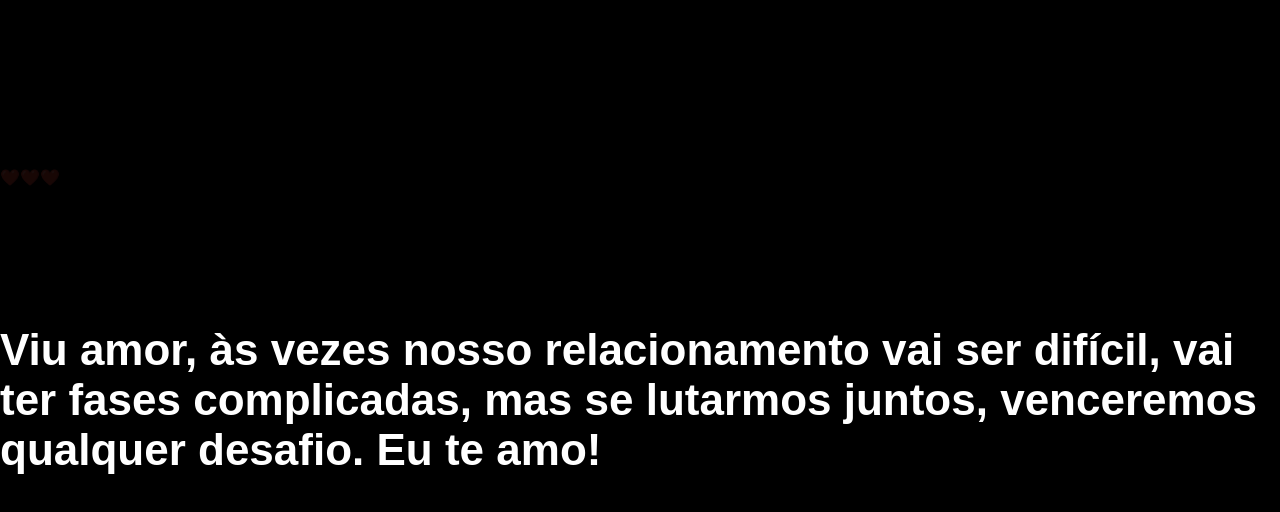
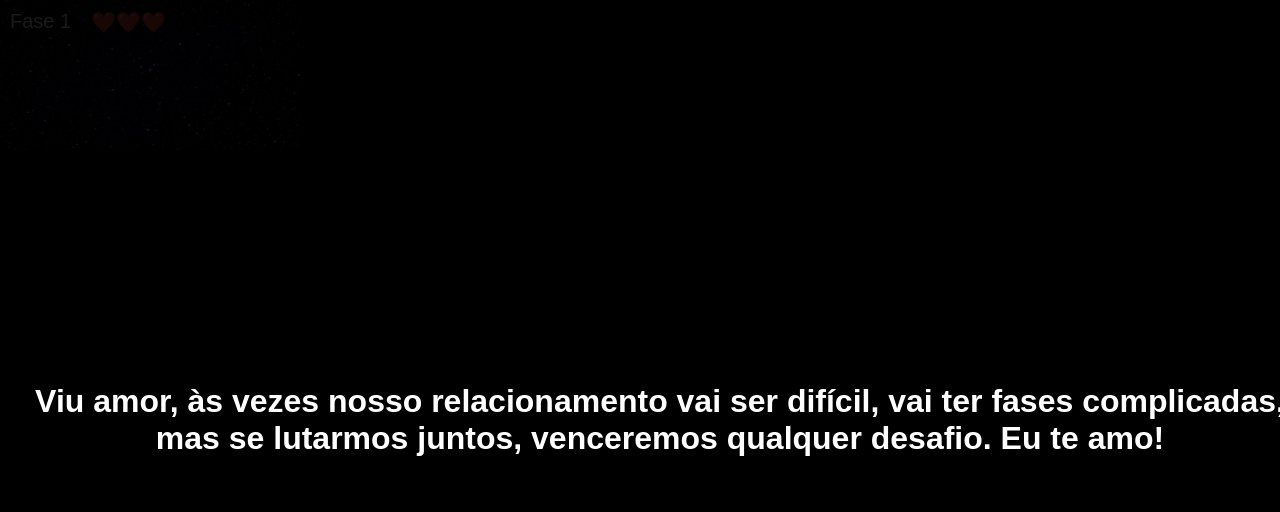
Before and after one commit to Vizzahck/Jogov2, a plain HTML site: page index.html in a window 1280 px wide. Drawn offline with Linux system fonts and the light colour scheme.

Commit message:
Atualizar o style.css

```diff
--- a/style.css
+++ b/style.css
@@ -2,25 +2,23 @@ body {
     margin: 0;
     overflow: hidden;
     background-color: black;
-    font-family: 'Arial', sans-serif;
+    font-family: sans-serif;
 }
 
-canvas {
+#gameCanvas {
     display: block;
-    margin: 0 auto;
-    background-color: black;
+    background: url('assets/imagens/fundo_estrelado.png') no-repeat center center;
+    background-size: cover;
 }
 
-.hud {
-    position: fixed;
+#hud {
+    position: absolute;
     top: 10px;
     left: 10px;
     color: white;
     font-size: 20px;
-    z-index: 10;
     display: flex;
-    flex-direction: column;
-    gap: 10px;
+    gap: 20px;
 }
 
 #final {
@@ -29,19 +27,14 @@ canvas {
     left: 0;
     width: 100%;
     height: 100%;
-    background-color: rgba(0,0,0,0.9);
+    background: rgba(0,0,0,0.9);
     color: white;
     display: flex;
-    flex-direction: column;
+    justify-content: center;
     align-items: center;
-    justify-content: center;
-    font-size: 22px;
-    z-index: 20;
-}
-
-#final img {
-    width: 150px;
-    margin-bottom: 20px;
+    text-align: center;
+    padding: 20px;
+    z-index: 1000;
 }
 
 .hidden {
```
